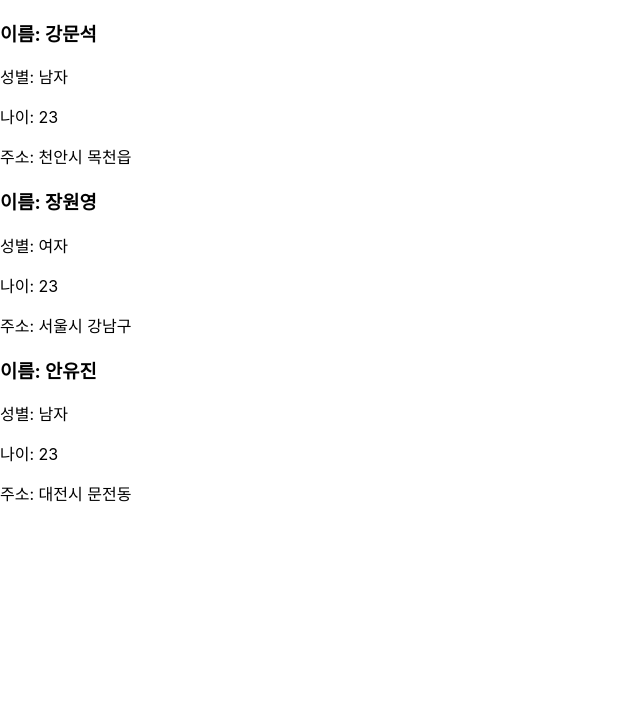
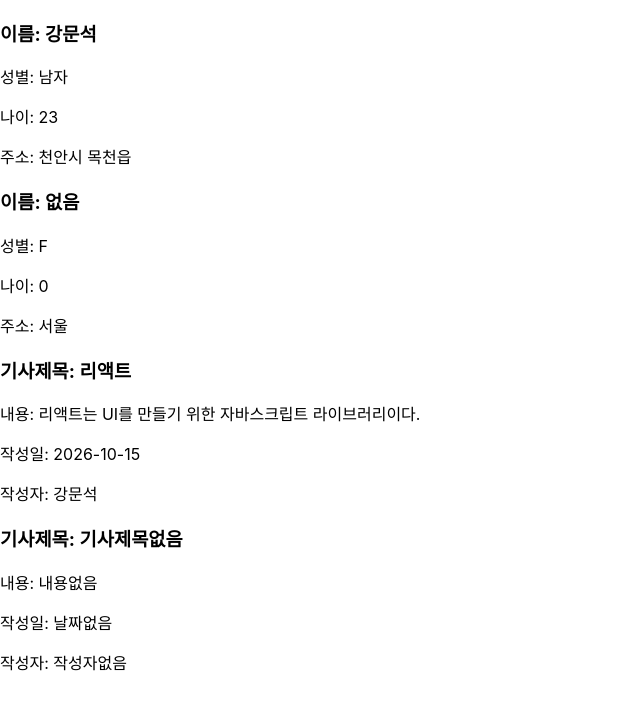
Before and after one commit to JBear-ai/human-sample-react, a React (Create React App) app: page / in a window 1280 px wide. Shown: the top 710 px of the page, without its empty margins (0-640 px from the left). Built offline with nearby package versions, Linux system fonts and the light colour scheme.

Commit message:
10월 15일 오후 2:50

```diff
--- a/src/App.js
+++ b/src/App.js
@@ -1,15 +1,19 @@
 import "./App.css";
 import React from "react";
 import WelcomeProp from "./WelcomProp";
+import Article from "./Article";
 
 function App() {
   // 자바스크립은 문법 구간
+  // App는 최상위 부모 컴포넌트 이며 시작점이 되는 컴포넌트이다.
 
   return (
     // 화면을 그려주는 구간
     // <> 감싸인 태그는 하나만 있어야 한다.
     // 여러개를 쓰고 싶으면 fragment를 사용하면 된다.
     // 정수형은 {}로 감싸서 전달해야 한다. 문자열은 ""로 감싸서 전달하면 된다.
+    // welcomeProp와 Article은 자식 컴포넌트이다.
+    // props를 통해 부모 컴포넌트에서 자식 컴포넌트로 데이터를 전달할 수 있다.
 
     <>
       <WelcomeProp
@@ -18,18 +22,14 @@ function App() {
         age={23}
         address="천안시 목천읍"
       />
-      <WelcomeProp
-        name="장원영"
-        gender="여자"
-        age={23}
-        address="서울시 강남구"
+      <WelcomeProp />
+      <Article
+        title="리액트"
+        content="리액트는 UI를 만들기 위한 자바스크립트 라이브러리이다."
+        date="2026-10-15"
+        author="강문석"
       />
-      <WelcomeProp
-        name="안유진"
-        gender="남자"
-        age={23}
-        address="대전시 문전동"
-      />
+      <Article />
     </>
   );
 }
--- /dev/null
+++ b/src/Article.js
@@ -0,0 +1,27 @@
+// 기사제목
+// 내용
+// 작성일
+// 작성자
+// props로 전달 받아 표시 해보기
+// default 설정 사용 할 것
+// 구조 분해 사용 할것
+
+const Article = (props) => {
+  const {
+    // 구조 분해 방식 및 기본값 설정
+    title = "기사제목없음",
+    content = "내용없음",
+    date = "날짜없음",
+    author = "작성자없음",
+  } = props;
+  return (
+    <>
+      <h3>기사제목: {title}</h3>
+      <p>내용: {content}</p>
+      <p>작성일: {date}</p>
+      <p>작성자: {author}</p>
+    </>
+  );
+};
+
+export default Article;
--- a/src/WelcomProp.js
+++ b/src/WelcomProp.js
@@ -1,15 +1,19 @@
 // Props: 부모 컴포넌트에서 자식 컴포넌트로 전달되는 데이터  함수의 매개변수와 비슷하다
-// properties의 줄임말  속성을 뜻함 속성은 key-value 쌍으로 이루어져 있다
-// 기본적으로 객체다 이걸 줄여서 props라고 부른다
+// props는 키워드가 아니고 객체라 props를 x로 바꿔도 상관없다.
 
-// props는 키워드가 아니고 객체라 props를 x로 바꿔도 상관없다.
+// 함수형 컴포넌트 생성: 화살표 함수
+// props: 객체로 이루어져 있음 (키와 값으로 구성된 속성들이 존재)
+// 구조 분해 / 비구조화 할당 : {}
 const WelcomeProp = (props) => {
+  // 구조 분해 방식
+  // 기본값 인자 사용
+  const { name = "없음", gender = "F", age = 0, address = "서울" } = props;
   return (
     <>
-      <h3>이름: {props.name}</h3>
-      <p>성별: {props.gender}</p>
-      <p>나이: {props.age}</p>
-      <p>주소: {props.address}</p>
+      <h3>이름: {name}</h3>
+      <p>성별: {gender}</p>
+      <p>나이: {age}</p>
+      <p>주소: {address}</p>
     </>
   );
 };
```
